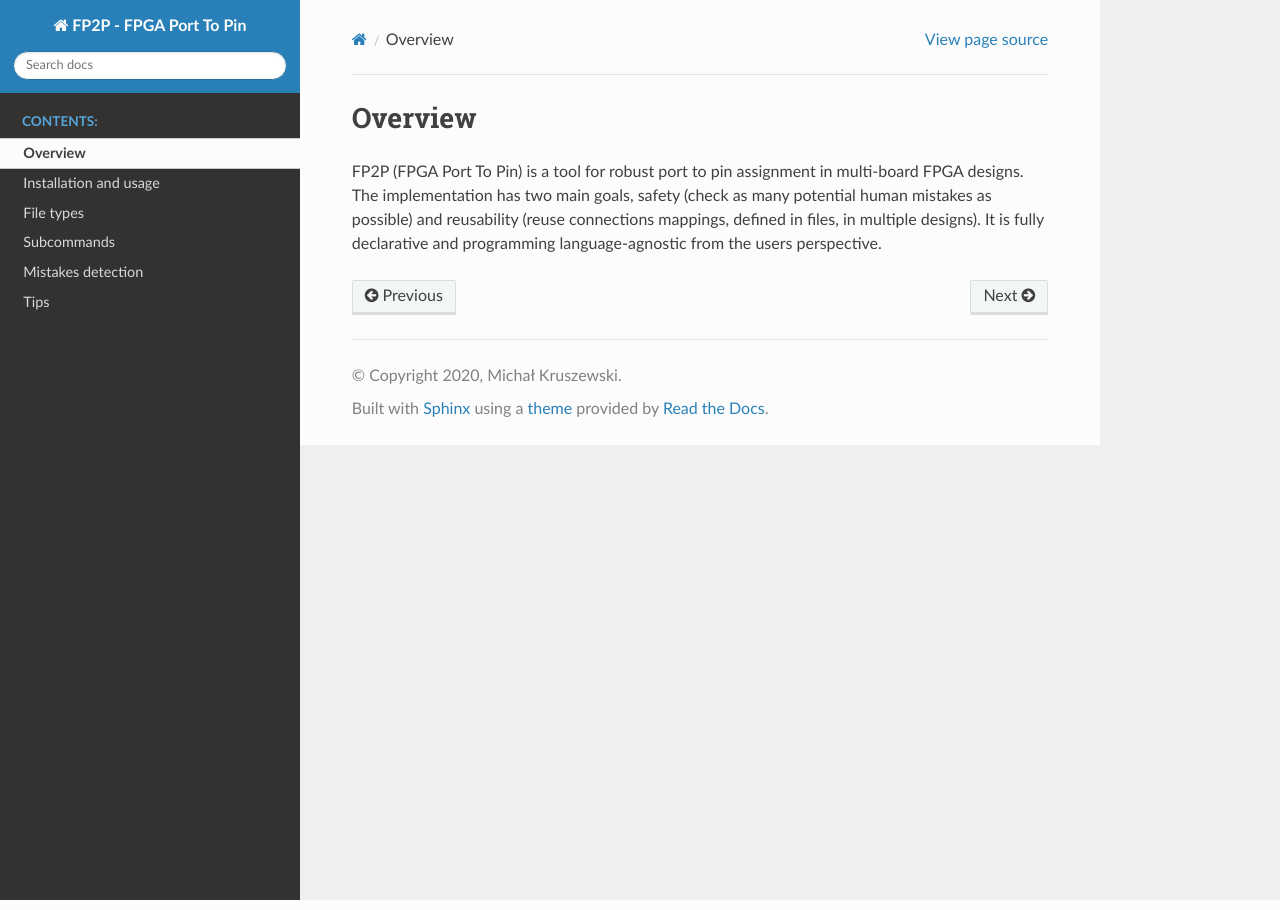
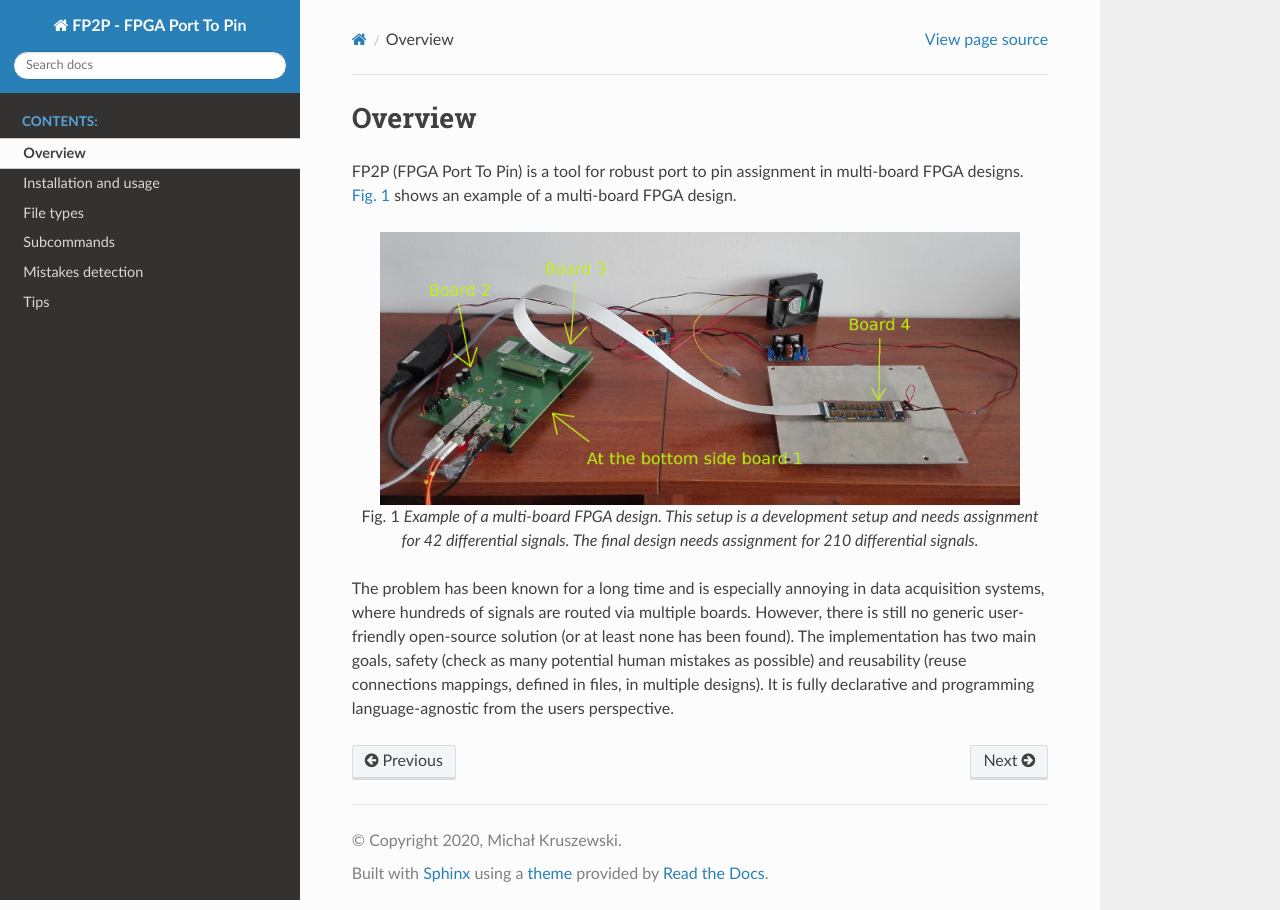
Before and after one commit to m-kru/fp2p, a Sphinx documentation site: the page built from doc/overview.rst, in a window 1280 px wide. Built offline with Sphinx 7.4.7 and the Read the Docs theme 2.0.0, drawn with Linux system fonts in a browser that asks for light colours.

Commit message:
Update overview in the documentation.

```diff
--- a/doc/overview.rst
+++ b/doc/overview.rst
@@ -2,5 +2,19 @@ Overview
 --------
 
 FP2P (FPGA Port To Pin) is a tool for robust port to pin assignment in multi-board FPGA designs.
+:numref:`fig_example_multiboard_fpga_design` shows an example of a multi-board FPGA design.
+
+.. figure:: images/example_multiboard_fpga_design.jpg
+   :name: fig_example_multiboard_fpga_design
+   :alt: Example of a multi-board FPGA design.
+   :align: center
+   :scale: 40
+
+   Example of a multi-board FPGA design.
+   This setup is a development setup and needs assignment for 42 differential signals.
+   The final design needs assignment for 210 differential signals.
+
+The problem has been known for a long time and is especially annoying in data acquisition systems, where hundreds of signals are routed via multiple boards.
+However, there is still no generic user-friendly open-source solution (or at least none has been found).
 The implementation has two main goals, safety (check as many potential human mistakes as possible) and reusability (reuse connections mappings, defined in files, in multiple designs).
 It is fully declarative and programming language-agnostic from the users perspective.
```
Also changed, not shown: doc/images/example_multiboard_fpga_design.jpg (added).
